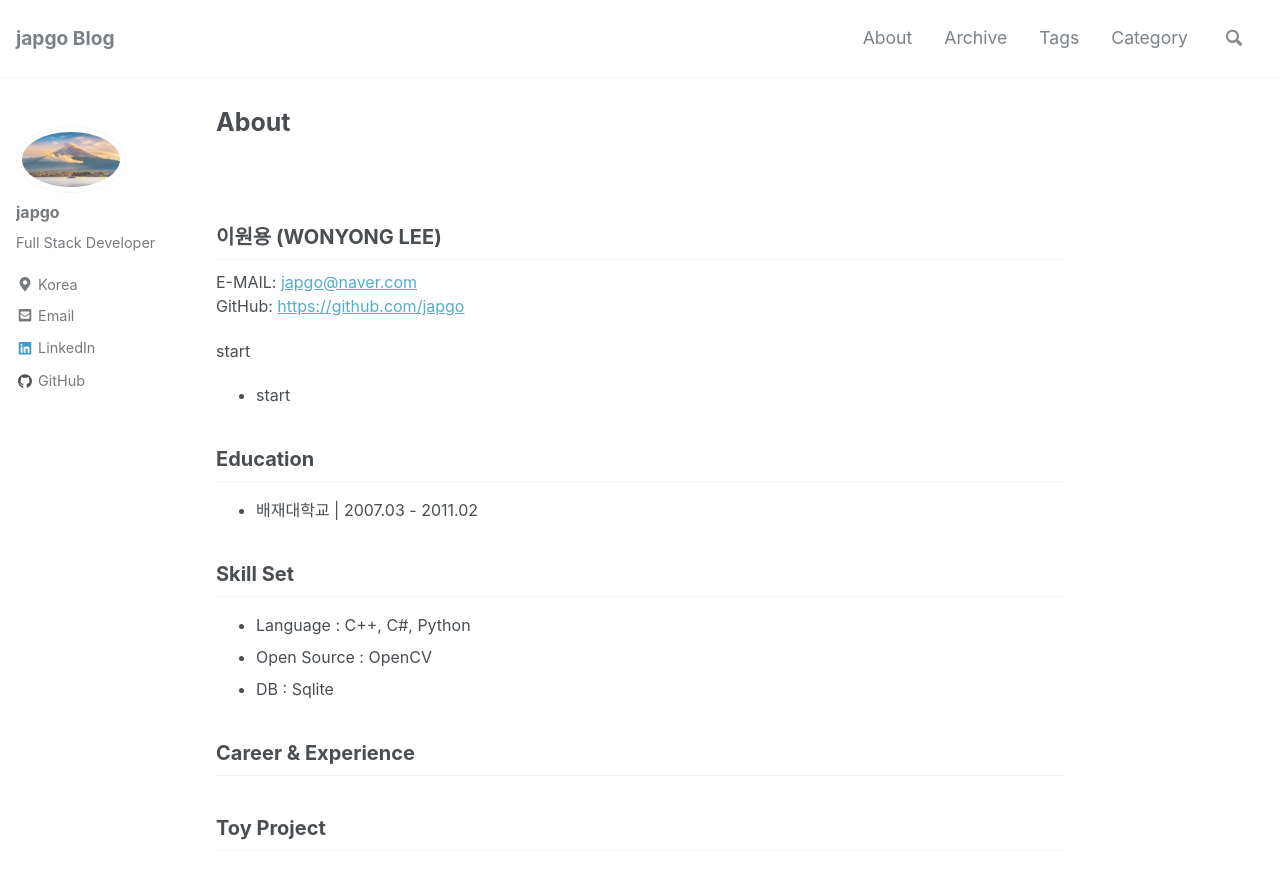
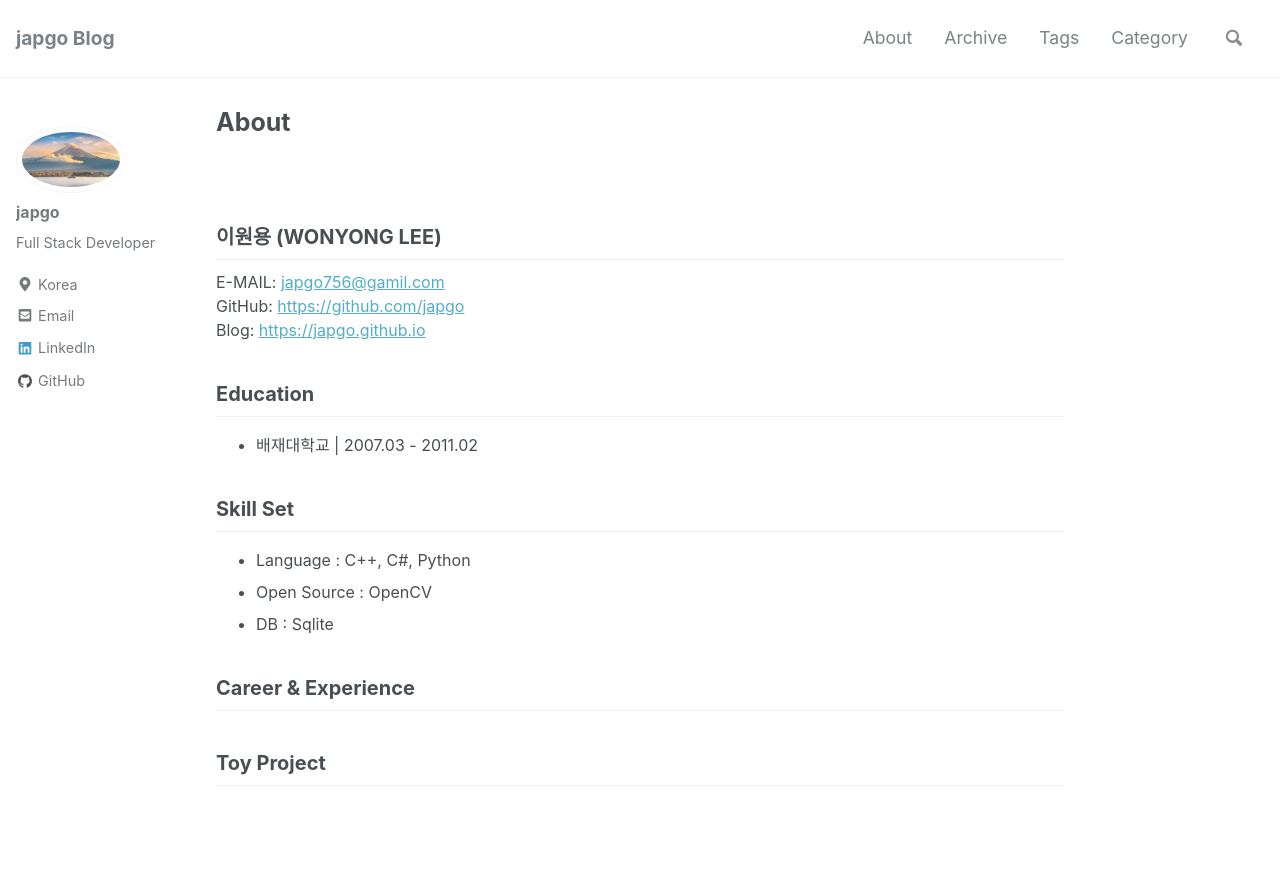
Before and after one commit to japgo/blog, a Jekyll site: the page built from _pages/about-me.md, in a window 1280 px wide and 900 px high. Shown: the top 890 px of the window. Built offline with Jekyll 4.4.1, drawn with Linux system fonts in a browser that asks for light colours; nearby versions of some CDN libraries; comment, search, counter and statistics services are not loaded.

Commit message:
Update about-me.md

```diff
--- a/_pages/about-me.md
+++ b/_pages/about-me.md
@@ -6,11 +6,9 @@ author_profile: true
 comments: false
 ---
 ## 이원용 (WONYONG LEE)
-E-MAIL: [japgo@naver.com](mailto:japgo@naver.com)
+E-MAIL: [japgo756@gamil.com](mailto:japgo756@gmail.com)
 GitHub: [https://github.com/japgo](https://github.com/japgo)
-
-start
-* start
+Blog: [https://japgo.github.io](https://japgo.github.io)
 
 ## Education
 * 배재대학교 \| 2007.03 - 2011.02
```
